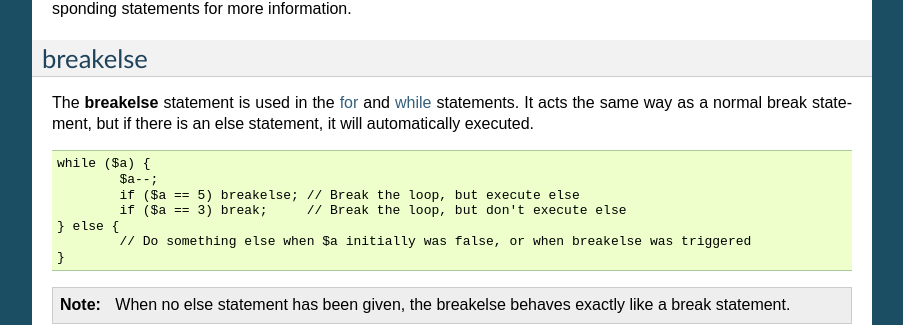
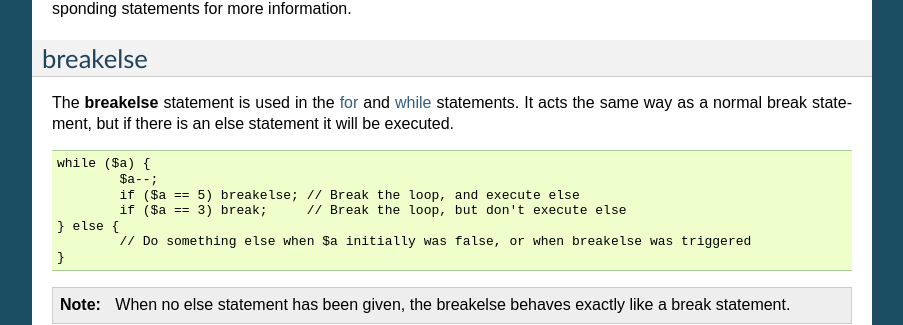
Before and after one commit to saffire/language-specification, a Sphinx documentation site: the page built from source/control-structures.rst, in a window 1280 px wide and 900 px high, scrolled down 2891 px. Shown: the part 166-491 px from the top of the window, without its empty margins (198-1101 px from the left). Built offline with Sphinx 7.4.7, drawn with Linux system fonts in a browser that asks for light colours; some of the changed text lies outside the part shown.

Commit message:
Fixed a few typos

```diff
--- a/source/control-structures.rst
+++ b/source/control-structures.rst
@@ -197,13 +197,13 @@ corresponding statements for more information.
 breakelse
 ---------
 The **breakelse** statement is used in the `for`_ and `while`_ statements. It acts the same way as a normal break
-statement, but if there is an else statement, it will automatically executed.
+statement, but if there is an else statement it will be executed.
 
 ::
 
 	while ($a) {
 		$a--;
-		if ($a == 5) breakelse;	// Break the loop, but execute else
+		if ($a == 5) breakelse;	// Break the loop, and execute else
 		if ($a == 3) break;	// Break the loop, but don't execute else
 	} else {
 		// Do something else when $a initially was false, or when breakelse was triggered
```
Also changed, not shown: other parts of source/control-structures.rst (+1 -1 lines).
